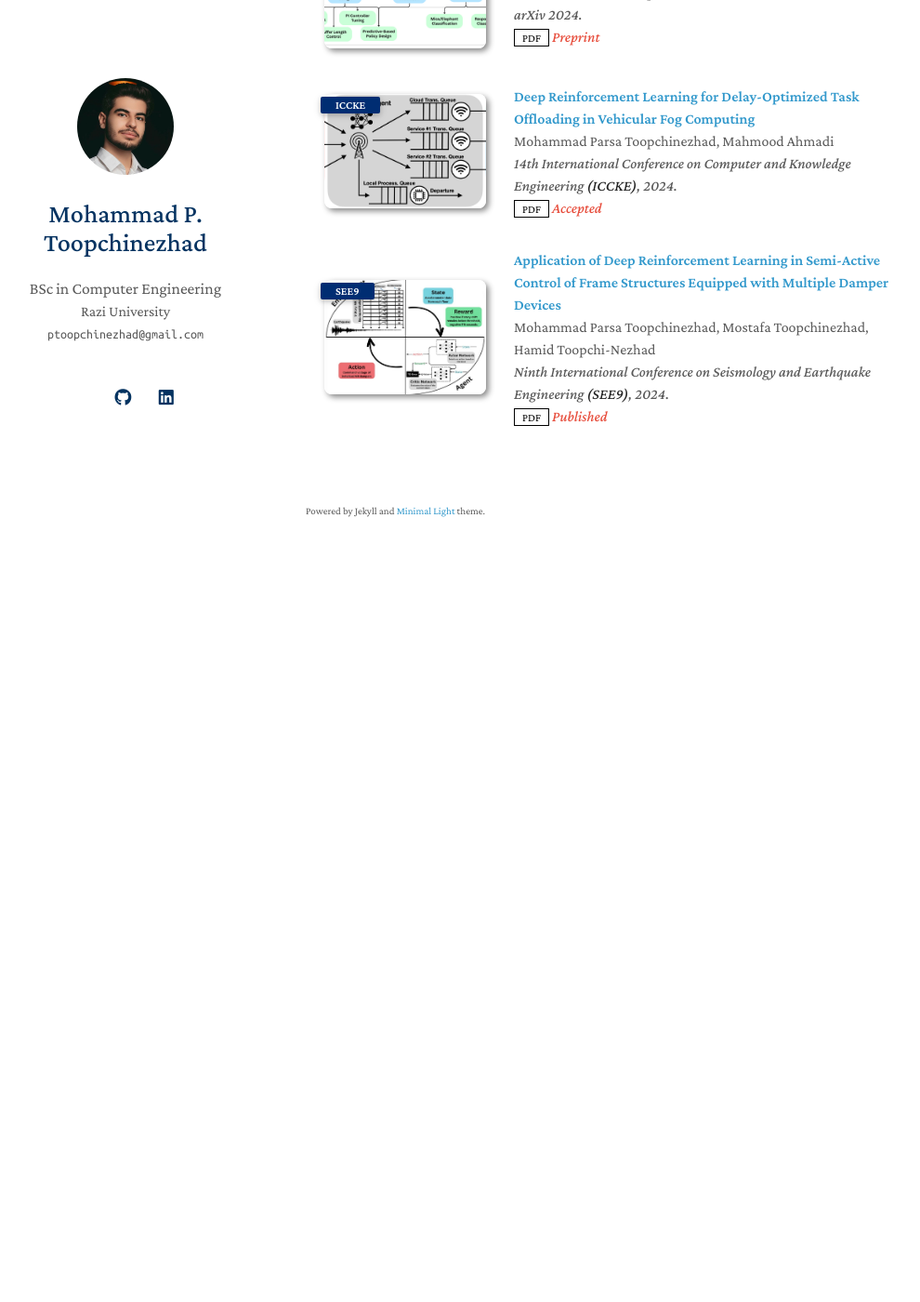
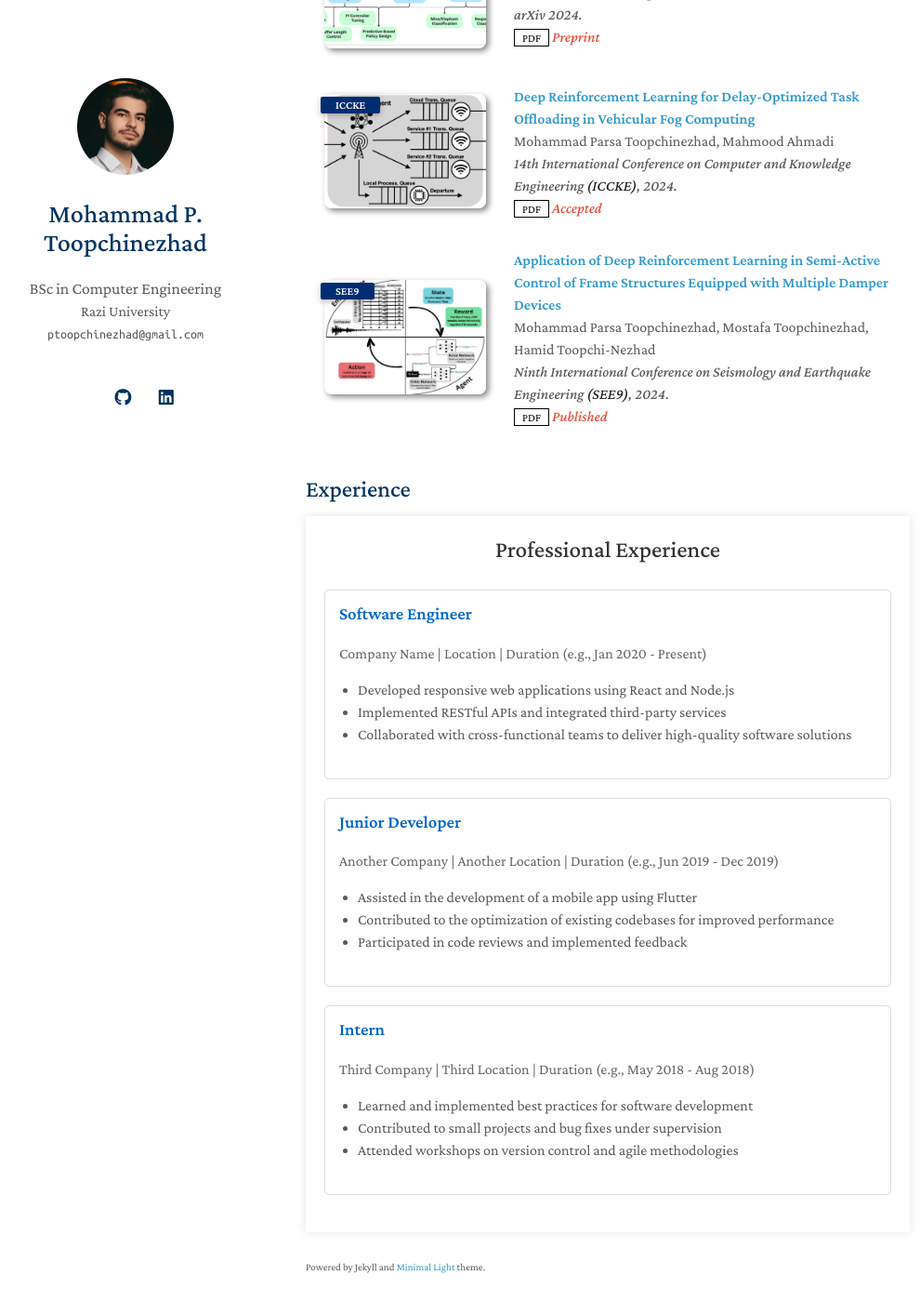
Before and after one commit to Procedurally-Generated-Human/Procedurally-Generated-Human.github.io, a Jekyll site: the page built from index.md, in a window 1280 px wide and 1400 px high, scrolled down 586 px. Shown: the whole window at 93% size, without its empty margins (141-1131 px from the left). Built offline with Jekyll 4.4.1, drawn with Linux system fonts in a browser that asks for light colours; a style sheet for code colours, icons or effects is not loaded; our own code applies the rules of GitHub Pages for plain Markdown files; before the commit the page ends 1216 px from its top, so only the background shows below that.

Commit message:
Update index.md

```diff
--- a/index.md
+++ b/index.md
@@ -19,3 +19,63 @@ Seeking master's position for Fall 2025
 - **Image Processing:** Data augmentation, object detection, transfer learning
 
 {% include_relative _includes/publications.md %}
+
+## Experience
+
+<div style="max-width: 800px;margin: auto;background-color: white;padding: 20px;box-shadow: 0 0 10px rgba(0,0,0,0.1);">
+        <h2 style="color: #333;text-align: center;margin-bottom: 30px;">Professional Experience</h2>
+
+<!-- Experience Item 1 -->
+<div style="
+    border: 1px solid #ddd;
+    border-radius: 5px;
+    padding: 15px;
+    margin-bottom: 20px;
+">
+    <h3 style="color: #0066cc; margin-top: 0;">
+        Software Engineer
+    </h3>
+    <p style="color: #666; margin-bottom: 15px;">Company Name | Location | Duration (e.g., Jan 2020 - Present)</p>
+    <ul style="list-style-type: disc; padding-left: 20px;">
+        <li>Developed responsive web applications using React and Node.js</li>
+        <li>Implemented RESTful APIs and integrated third-party services</li>
+        <li>Collaborated with cross-functional teams to deliver high-quality software solutions</li>
+    </ul>
+</div>
+
+<!-- Experience Item 2 -->
+<div style="
+    border: 1px solid #ddd;
+    border-radius: 5px;
+    padding: 15px;
+    margin-bottom: 20px;
+">
+    <h3 style="color: #0066cc; margin-top: 0;">
+        Junior Developer
+    </h3>
+    <p style="color: #666; margin-bottom: 15px;">Another Company | Another Location | Duration (e.g., Jun 2019 - Dec 2019)</p>
+    <ul style="list-style-type: disc; padding-left: 20px;">
+        <li>Assisted in the development of a mobile app using Flutter</li>
+        <li>Contributed to the optimization of existing codebases for improved performance</li>
+        <li>Participated in code reviews and implemented feedback</li>
+    </ul>
+</div>
+
+<!-- Experience Item 3 -->
+<div style="
+    border: 1px solid #ddd;
+    border-radius: 5px;
+    padding: 15px;
+    margin-bottom: 20px;
+">
+    <h3 style="color: #0066cc; margin-top: 0;">
+        Intern
+    </h3>
+    <p style="color: #666; margin-bottom: 15px;">Third Company | Third Location | Duration (e.g., May 2018 - Aug 2018)</p>
+    <ul style="list-style-type: disc; padding-left: 20px;">
+        <li>Learned and implemented best practices for software development</li>
+        <li>Contributed to small projects and bug fixes under supervision</li>
+        <li>Attended workshops on version control and agile methodologies</li>
+    </ul>
+</div>
+</div>
```
